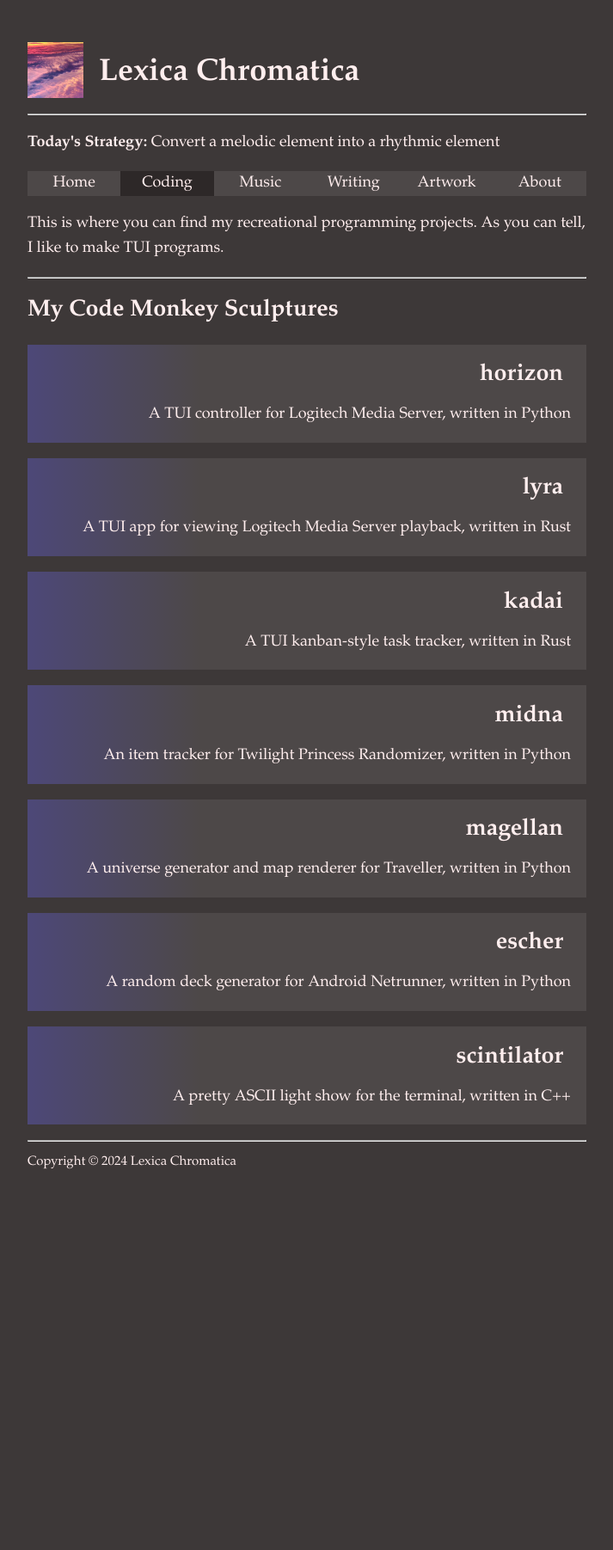
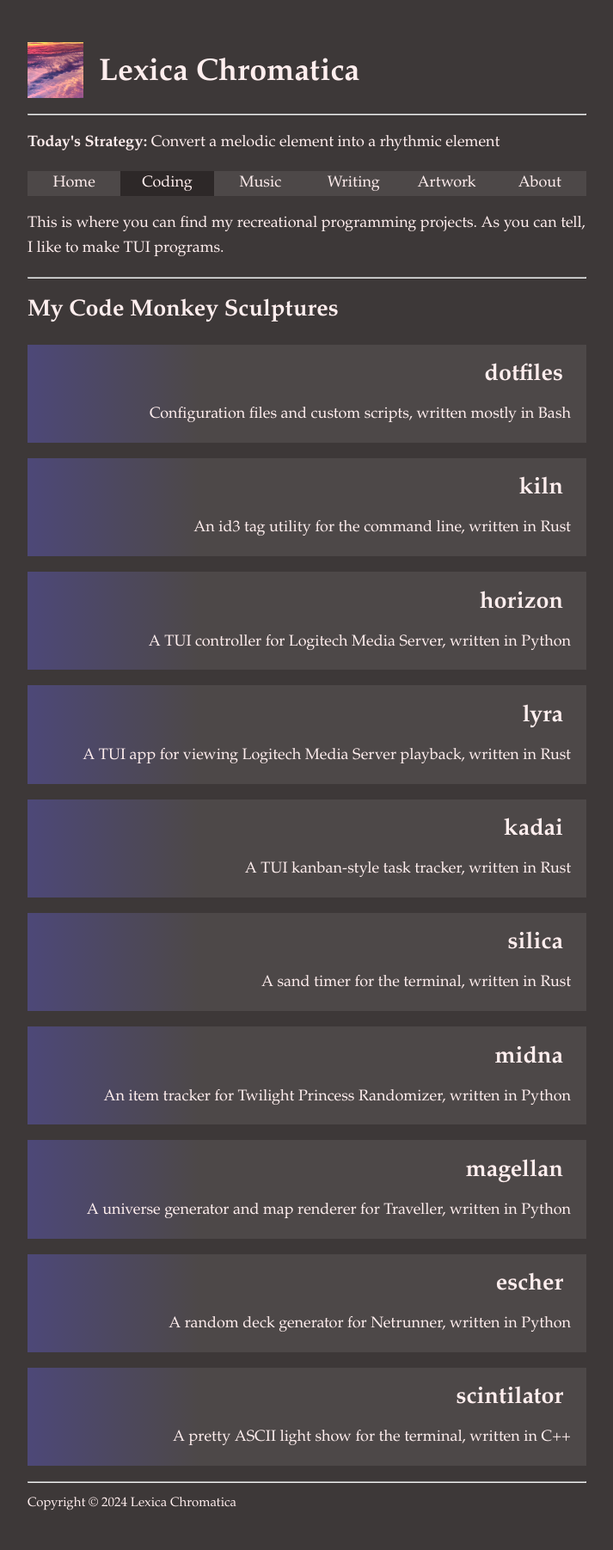
Before and after one commit to Nynergy/Nynergy.github.io, a Jekyll site: the page built from coding/index.html, in a window 1280 px wide. Shown: the whole page at 86% size, without its empty margins (283-996 px from the left). Built offline with Jekyll 4.4.1, drawn with Linux system fonts in a browser that asks for light colours; before the commit the page ends 1406 px from its top, so only the background shows below that.

Commit message:
Added new coding sculptures, other small fixes

```diff
--- a/_data/artwork_collections.yml
+++ b/_data/artwork_collections.yml
@@ -16,7 +16,7 @@ Illogical Sketches:
   images:
     - Three Witnesses
     - Summer in Geodesics
-    - Long Exposure / Divining Rods
+    - Into Long Exposure / Divining Rods
 
 # Thousand Wishes of Rain
 Thousand Wishes of Rain:
--- a/_data/coding_cards.yml
+++ b/_data/coding_cards.yml
@@ -1,14 +1,20 @@
+- title: dotfiles
+  blurb: Configuration files and custom scripts, written mostly in Bash
+- title: kiln
+  blurb: An id3 tag utility for the command line, written in Rust
 - title: horizon
   blurb: A TUI controller for Logitech Media Server, written in Python
 - title: lyra
   blurb: A TUI app for viewing Logitech Media Server playback, written in Rust
 - title: kadai
   blurb: A TUI kanban-style task tracker, written in Rust
+- title: silica
+  blurb: A sand timer for the terminal, written in Rust
 - title: midna
   blurb: An item tracker for Twilight Princess Randomizer, written in Python
 - title: magellan
   blurb: A universe generator and map renderer for Traveller, written in Python
 - title: escher
-  blurb: A random deck generator for Android Netrunner, written in Python
+  blurb: A random deck generator for Netrunner, written in Python
 - title: scintilator
   blurb: A pretty ASCII light show for the terminal, written in C++
```
Also changed, not shown: assets/artwork/Illogical Sketches/into-long-exposure-divining-rods.jpg (renamed from assets/artwork/Illogical Sketches/long-exposure-divining-rods.jpg).
